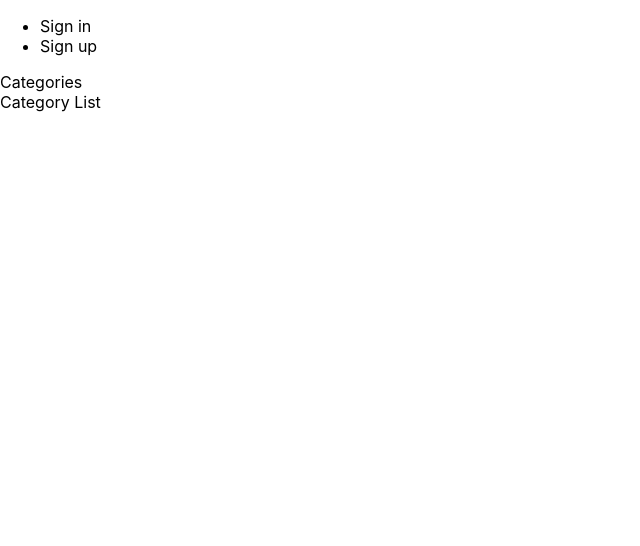
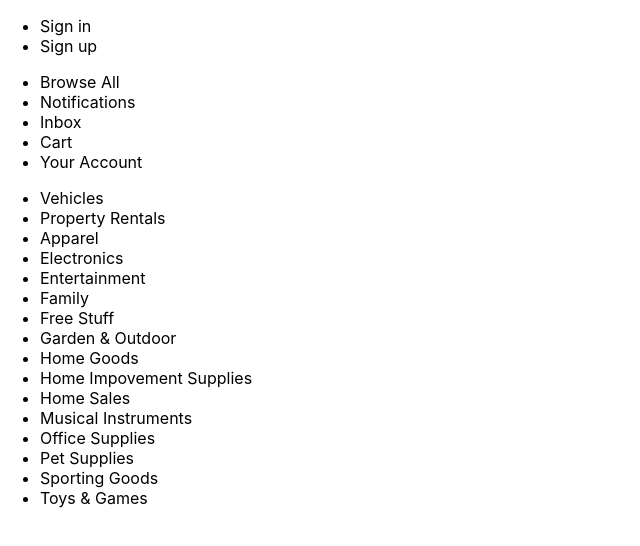
Before and after one commit to Luka7711/test-frontend, a React (Create React App) app: page / in a window 1280 px wide. Shown: the top 546 px of the page, without its empty margins (0-640 px from the left). Built offline with nearby package versions, Linux system fonts and the light colour scheme; no server answers.

Commit message:
created reusable component for links

```diff
--- a/src/components/CategoryLinks.js
+++ b/src/components/CategoryLinks.js
@@ -1,5 +1,29 @@
+import VerticalList from "./VerticalList";
+
 const CategoryLinks = () => {
-  return <div>Category List</div>;
+  const links = [
+    "Vehicles",
+    "Property Rentals",
+    "Apparel",
+    "Electronics",
+    "Entertainment",
+    "Family",
+    "Free Stuff",
+    "Garden & Outdoor",
+    "Home Goods",
+    "Home Impovement Supplies",
+    "Home Sales",
+    "Musical Instruments",
+    "Office Supplies",
+    "Pet Supplies",
+    "Sporting Goods",
+    "Toys & Games",
+  ];
+  return (
+    <div>
+      <VerticalList links={links} />
+    </div>
+  );
 };
 
 export default CategoryLinks;
--- a/src/components/Profile.js
+++ b/src/components/Profile.js
@@ -1,5 +1,18 @@
+import VerticalList from "./VerticalList";
+
 const Profile = () => {
-  return <div>Categories</div>;
+  const links = [
+    "Browse All",
+    "Notifications",
+    "Inbox",
+    "Cart",
+    "Your Account",
+  ];
+  return (
+    <div>
+      <VerticalList links={links} />
+    </div>
+  );
 };
 
 export default Profile;
--- /dev/null
+++ b/src/components/VerticalList.js
@@ -0,0 +1,8 @@
+const VerticalList = ({ links }) => {
+  const list = links.map((link, i) => {
+    return <li key={i}>{link}</li>;
+  });
+  return <ul>{list}</ul>;
+};
+
+export default VerticalList;
```
